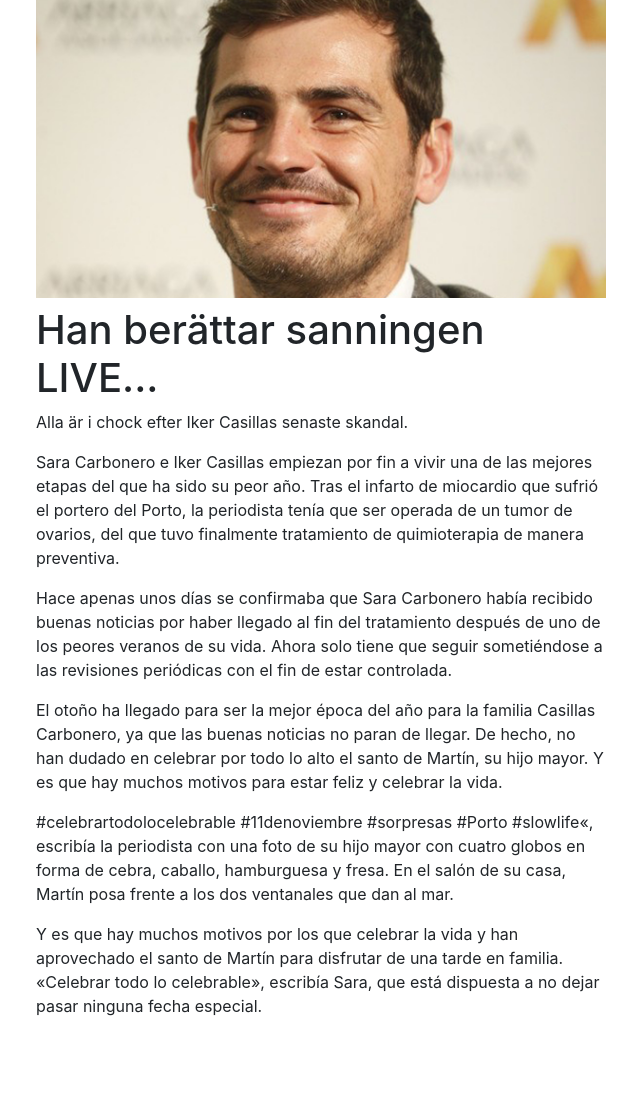
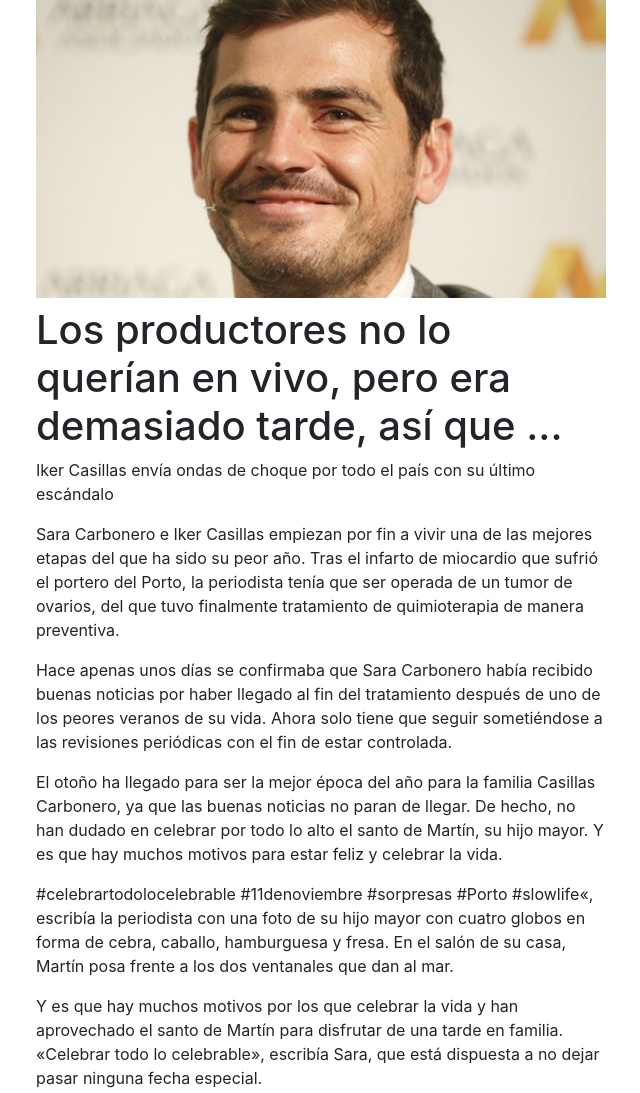
Before and after one commit to levandry/stunning-funicular, a plain HTML site: page index.html in a window 1280 px wide. Shown: the whole page, without its empty margins (319-959 px from the left). Before the commit the page ends 1034 px from the top, so only its background shows below. Drawn offline with nearby package versions, Linux system fonts and the light colour scheme.

Commit message:
Update index.html

```diff
--- a/index.html
+++ b/index.html
@@ -28,9 +28,10 @@
       </div>
       <div class="row">
         <div class="col">
-          <h1>Han berättar sanningen LIVE...
+          <h1>Los productores no lo querían en vivo, pero era demasiado tarde, así que ...
+
 </h1>
-          <p>Alla är i chock efter Iker Casillas senaste skandal.</p>
+          <p>Iker Casillas envía ondas de choque por todo el país con su último escándalo</p>
 			<p>Sara Carbonero e Iker Casillas empiezan por fin a vivir una de las mejores etapas del que ha sido su peor año. Tras el infarto de miocardio que sufrió el portero del Porto, la periodista tenía que ser operada de un tumor de ovarios, del que tuvo finalmente tratamiento de quimioterapia de manera preventiva.</p>
 			<p>Hace apenas unos días se confirmaba que Sara Carbonero había recibido buenas noticias por haber llegado al fin del tratamiento después de uno de los peores veranos de su vida. Ahora solo tiene que seguir sometiéndose a las revisiones periódicas con el fin de estar controlada.
 
```
